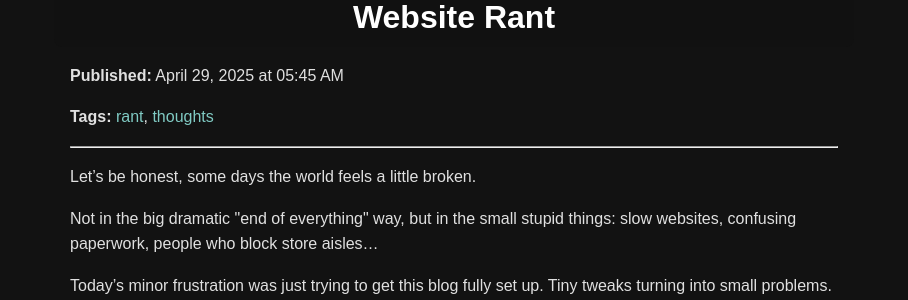
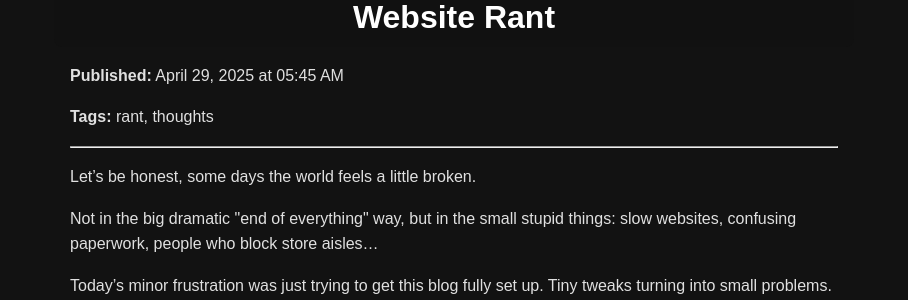
Before and after one commit to Atrion/atrion-blog, a Jekyll site: the page built from _posts/2025-04-29-Website-Rant.md, in a window 1280 px wide. Shown: the part 279-579 px from the top of the page, without its empty margins (186-1094 px from the left). Built offline with Jekyll 4.4.1, drawn with Linux system fonts in a browser that asks for light colours.

Commit message:
Update post.html

```diff
--- a/_layouts/post.html
+++ b/_layouts/post.html
@@ -6,14 +6,7 @@
 <!--  <h1>{{ page.title }}</h1> -->
   <p><strong>Published:</strong> {{ page.date | date: "%B %d, %Y at %I:%M %p" }}</p>
 <!--   {% if page.categories %}<p><strong>Category:</strong> {{ page.categories | join: ', ' }}</p>{% endif %} -->
-<!--   {% if page.tags %}<p><strong>Tags:</strong> {{ page.tags | join: ', ' }}</p>{% endif %} -->
-{% if page.tags %}
-  <p><strong>Tags:</strong>
-    {% for tag in page.tags %}
-      <a href="{{ '/tags/' | append: tag | append: '/' | relative_url }}">{{ tag }}</a>{% unless forloop.last %}, {% endunless %}
-    {% endfor %}
-  </p>
-{% endif %}
+  {% if page.tags %}<p><strong>Tags:</strong> {{ page.tags | join: ', ' }}</p>{% endif %}
 
   <hr>
   {{ content }}
```
